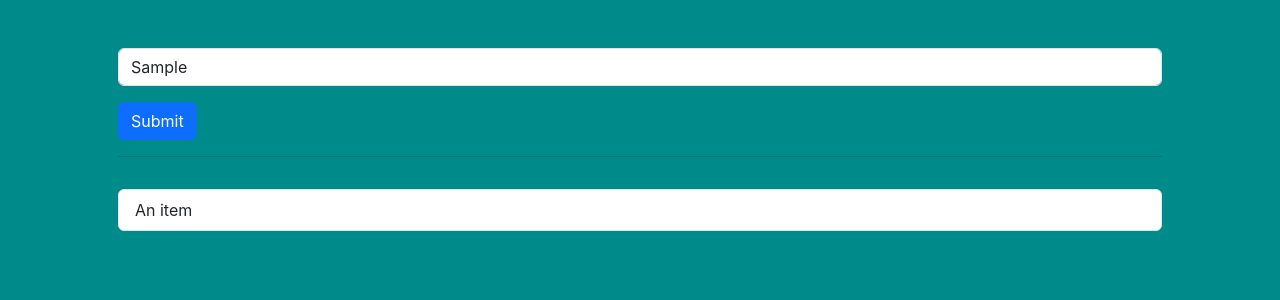
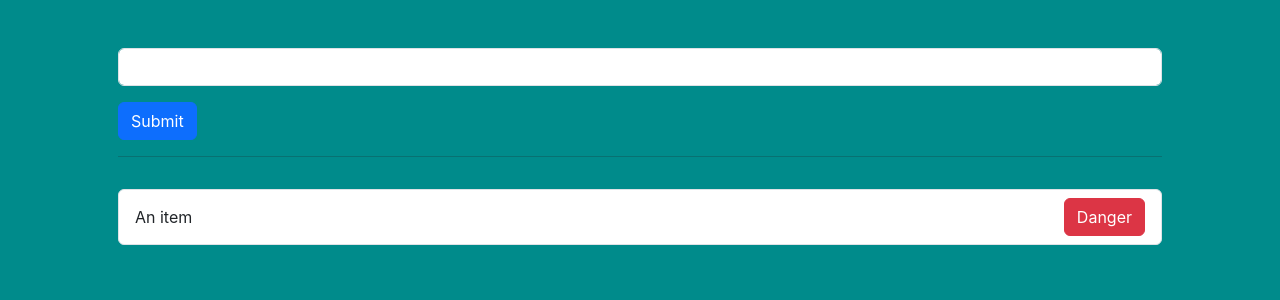
Before and after one commit to dktwho/React-TodoList-with-backend-express-cors-and-bootstrap-with-useContext-and-custom-hook, a React (Create React App) app in the folder client/: page / in a window 1280 px wide. Both pictures are taken after typing "Sample" into the empty fields and a click on the button "Submit". Shown: the top 300 px of the page. Built offline with nearby package versions, Linux system fonts and the light colour scheme.

Commit message:
added button delete todo in todolist

```diff
--- a/client/src/App.js
+++ b/client/src/App.js
@@ -9,7 +9,7 @@ function App() {
   return (
     <div className="container p-5">
       <Form setTodos={setTodos} />
-      <TodoList todos={todos} />
+      <TodoList todos={todos} setTodos={setTodos} />
 
     </div>
   );
--- a/client/src/components/Form/Form.js
+++ b/client/src/components/Form/Form.js
@@ -12,6 +12,7 @@ const Form = ({setTodos}) => {
   const handleSubmit = (e) => {
     e.preventDefault()
     setTodos((prev) => [...prev, {id: new Date(), title: input, status: false}] )
+    setInput('')
   }
 
   return (
--- a/client/src/components/Todo/Todo.js
+++ b/client/src/components/Todo/Todo.js
@@ -2,9 +2,16 @@
 
 import React from 'react'
 
-const Todo = () => {
+const Todo = ({title, status, setTodos, id}) => {
+
+  const deleteHandler = (id) => {
+    setTodos((prev) => prev.filter((el) => el.id !== id))
+  }
+
+
   return (
-    <li className="list-group-item mb-3">An item</li>
+    <li className="list-group-item align-items-center d-flex justify-content-between">An item
+    <button onClick={() => deleteHandler(id)} type="button" class="btn btn-danger">Danger</button></li>
   )
 }
 
--- a/client/src/components/TodoList/TodoList.js
+++ b/client/src/components/TodoList/TodoList.js
@@ -3,7 +3,7 @@
 import React from 'react'
 import Todo from '../Todo/Todo'
 
-const TodoList = ({todos}) => {
+const TodoList = ({todos, setTodos}) => {
 
   return (
     <>
@@ -11,7 +11,7 @@ const TodoList = ({todos}) => {
 
     <ul className="list-group py-3">
       {todos.map((todo) => {
-        return  <Todo key={todo.id} title={todo.title}/>
+        return  <Todo key={todo.id} title={todo.title} id={todo.id} setTodos={setTodos}/>
       })}
 
     </ul>
```
